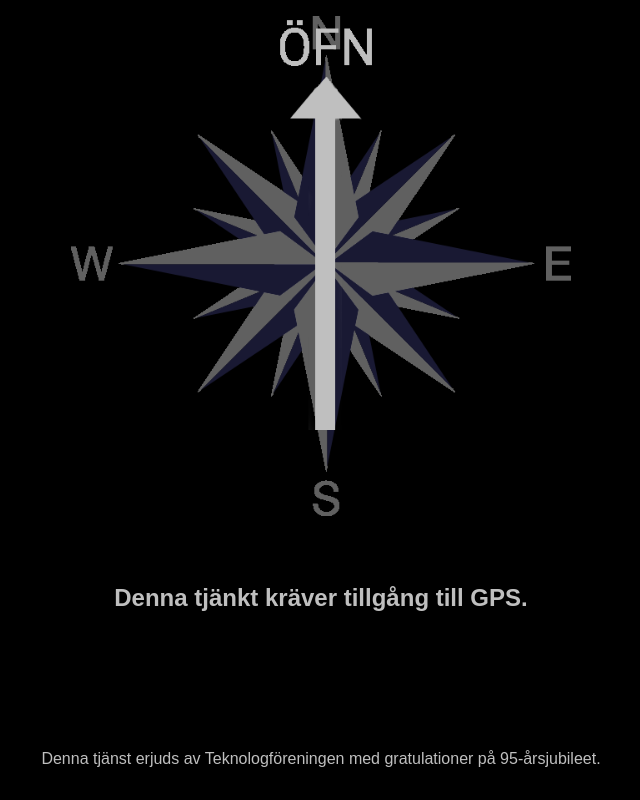
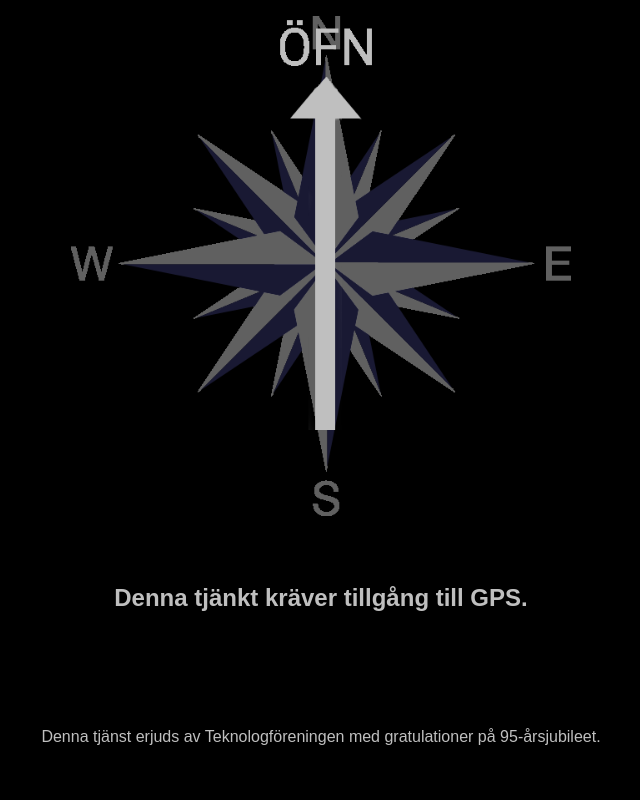
Before and after one commit to tobbe-j/tobbe-j.github.io, a plain HTML site: page arsfest.html in a window 1280 px wide. Shown: the whole page, without its empty margins (319-959 px from the left). Drawn offline with Linux system fonts and the light colour scheme.

Commit message:
moved footer

```diff
--- a/arsfest.html
+++ b/arsfest.html
@@ -39,8 +39,6 @@ body {
 }
 
 .footer {
-  position: absolute;
-  bottom: 1em;
   margin-top: 6em;
 }
 </style>
```
